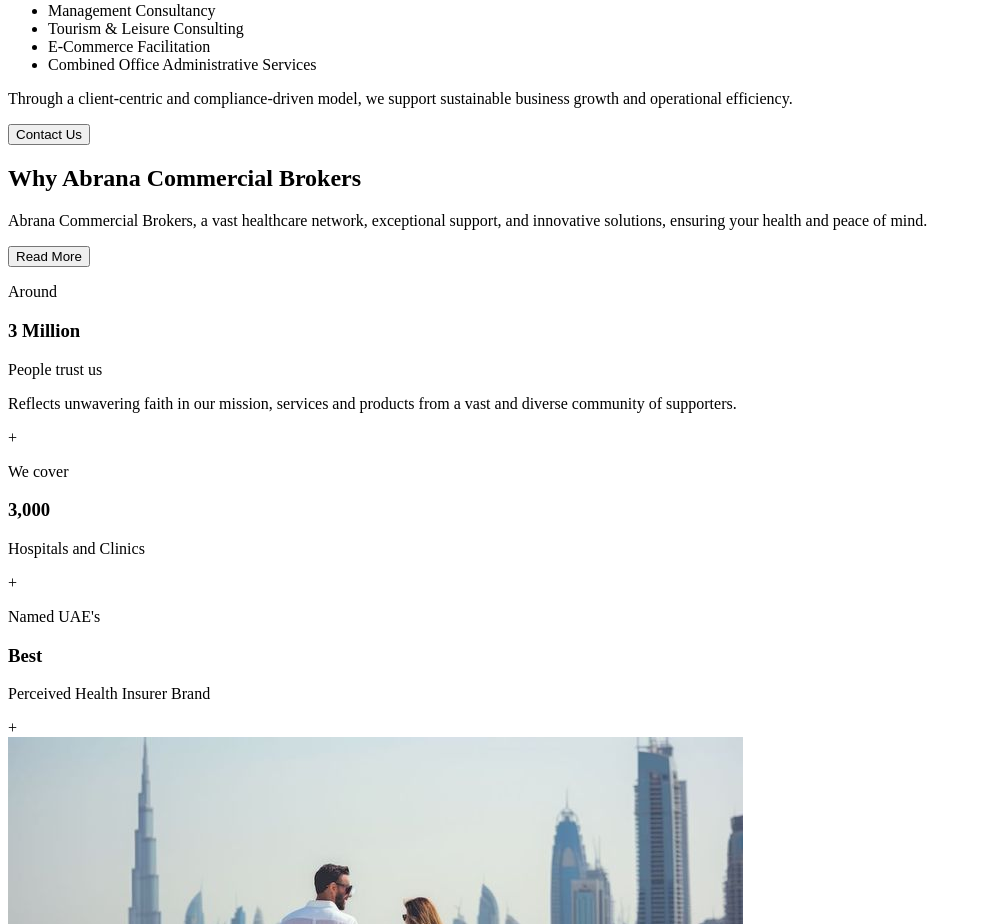
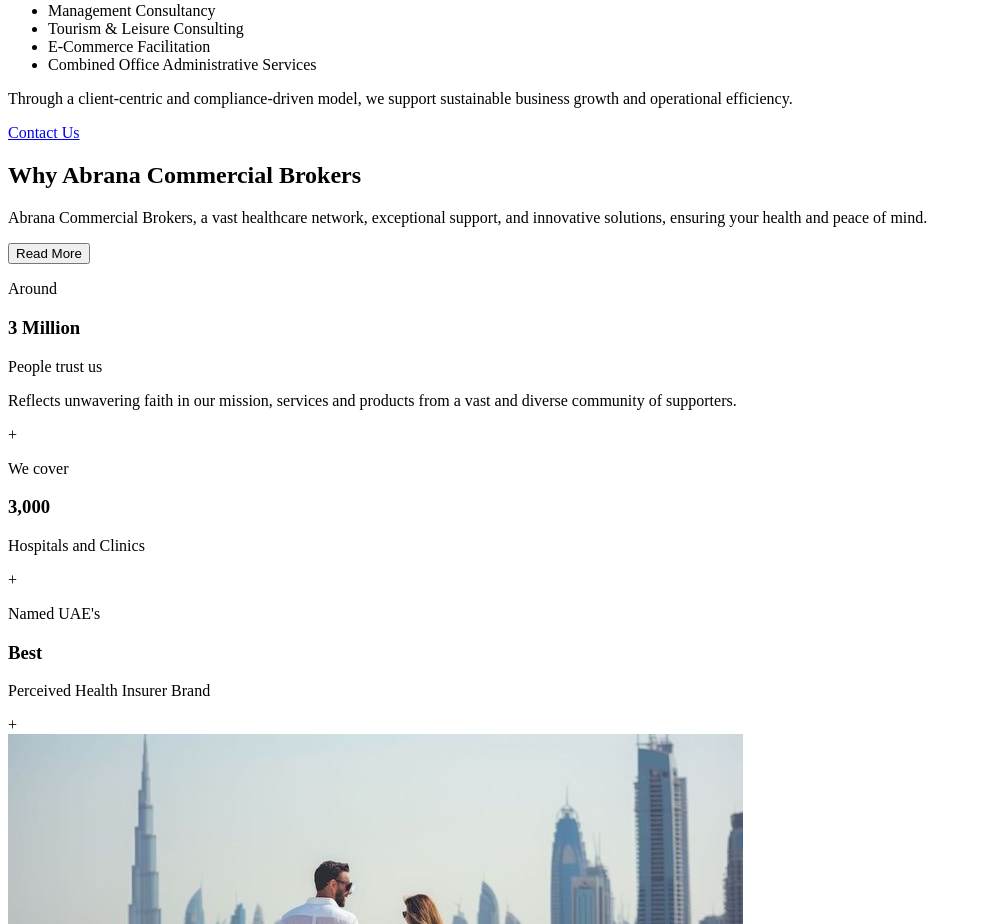
Before and after one commit to abranacommercialbrokers-dot/Abrana, a React (Create React App) app: page / in a window 1280 px wide. Shown: the part 4724-5648 px from the top of the page, without its empty margins (0-982 px from the left). Built offline with nearby package versions, Linux system fonts and the light colour scheme.

Commit message:
Your message

```diff
--- a/src/AboutUsSection/AboutUsSection.jsx
+++ b/src/AboutUsSection/AboutUsSection.jsx
@@ -1,4 +1,5 @@
 import React from 'react';
+import { Link } from "react-router-dom";
 import img from "../Assets/about us.png"
 
 const AboutUsSection = () => {
@@ -73,10 +74,13 @@ const AboutUsSection = () => {
             </p>
 
             <div className="pt-4">
-              <button className="bg-[#1e5aa0] hover:bg-[#164a85] text-white px-8 py-2.5 rounded-md text-sm font-medium transition-colors duration-300">
-                Contact Us
-              </button>
-            </div>
+  <Link
+    to="/con"
+    className="inline-block bg-[#1e5aa0] hover:bg-[#164a85] text-white px-8 py-2.5 rounded-md text-sm font-medium transition-colors duration-300"
+  >
+    Contact Us
+  </Link>
+</div>
           </div>
         </div>
 
--- a/src/App.js
+++ b/src/App.js
@@ -6,6 +6,7 @@ import TravCon from './Nav2/travCon';
 import ConsConn from './nav3/ConsConn';
 import Econ from './nav4/Econ';
 import ServicesInquiryForm from './ServicesInquiryForm/ServicesInquiryForm';
+import ContactPage from './ContactPage/ContactPage';
 import './App.css';
 
 function App() {
@@ -19,6 +20,7 @@ function App() {
         <Route path="c" element={<ConsConn/>} />
         <Route path="e" element={<Econ/>} />
         <Route path="b" element={<ServicesInquiryForm/>} />
+        <Route path="con" element={<ContactPage/>} />
 
         {/* <Route path="/home" element={<Home />} /> */}
       </Routes>
```
